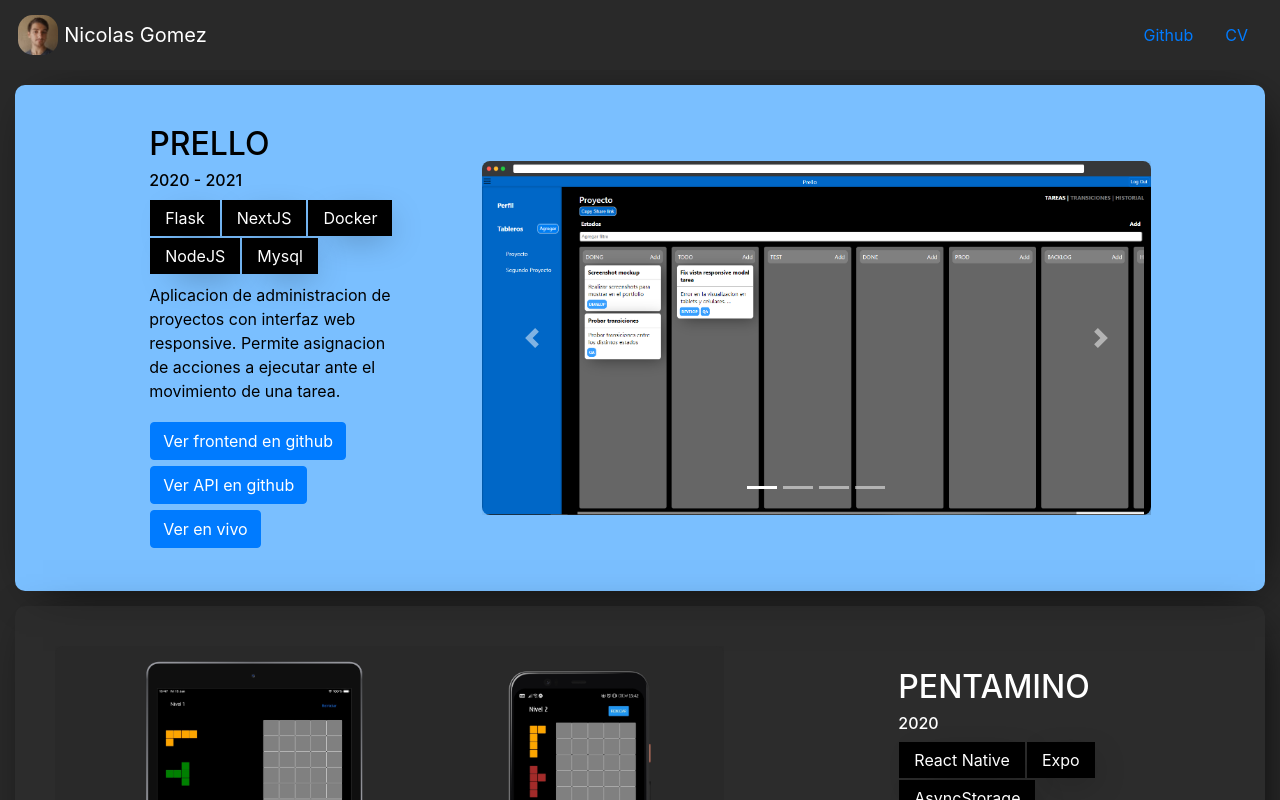
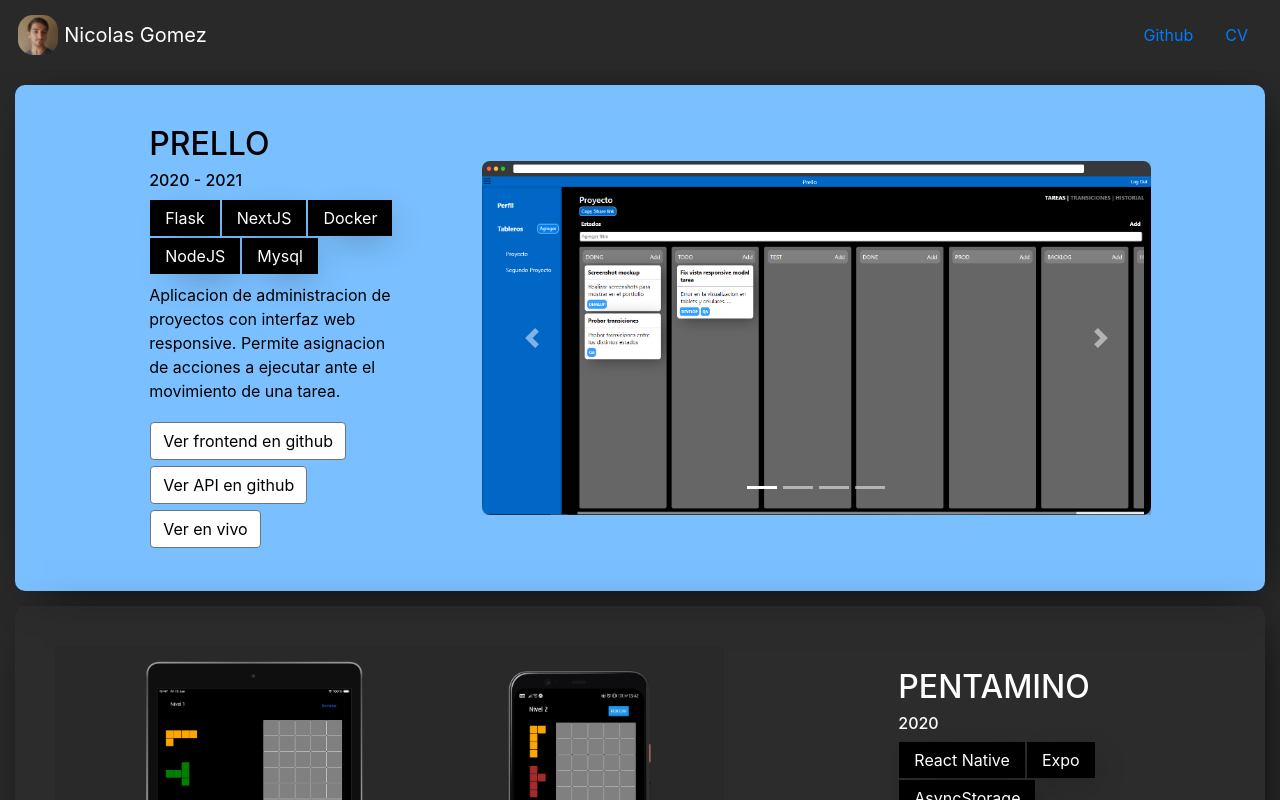
Before and after one commit to Nico9813/PortfolioWeb, a React (Create React App) app: page / in a window 1280 px wide. Shown: the top 800 px of the page. Built offline with nearby package versions, Linux system fonts and the light colour scheme.

Commit message:
deploy vercel p2

```diff
--- a/src/App.js
+++ b/src/App.js
@@ -1,7 +1,5 @@
-import React, { useEffect } from 'react';
+import React from 'react';
 import { CustomNavBar } from './components/NavBar'
-import { Container, Row, Col, Button } from 'reactstrap'
-import { Header } from './components/Header'
 import { Project } from './components/Project'
 import { Footer } from './components/Footer'
 
--- a/src/components/Project.js
+++ b/src/components/Project.js
@@ -29,7 +29,7 @@ export const Project = (props) => {
                             <Row style={{ marginLeft: -2 }}>
                                 {views &&
                                     Object.keys(views).map( key =>
-                                        <a href={views[key]} target="_blank" rel="noopener noreferrer"><Button style={{ margin: "3px" }} color="primary">Ver {key}</Button></a>
+                                        <a href={views[key]} target="_blank" rel="noopener noreferrer"><Button style={{ margin: "3px", backgroundColor:'white', color: 'black'}}>Ver {key}</Button></a>
                                     )
                                 }
                                 {downloads &&
```
